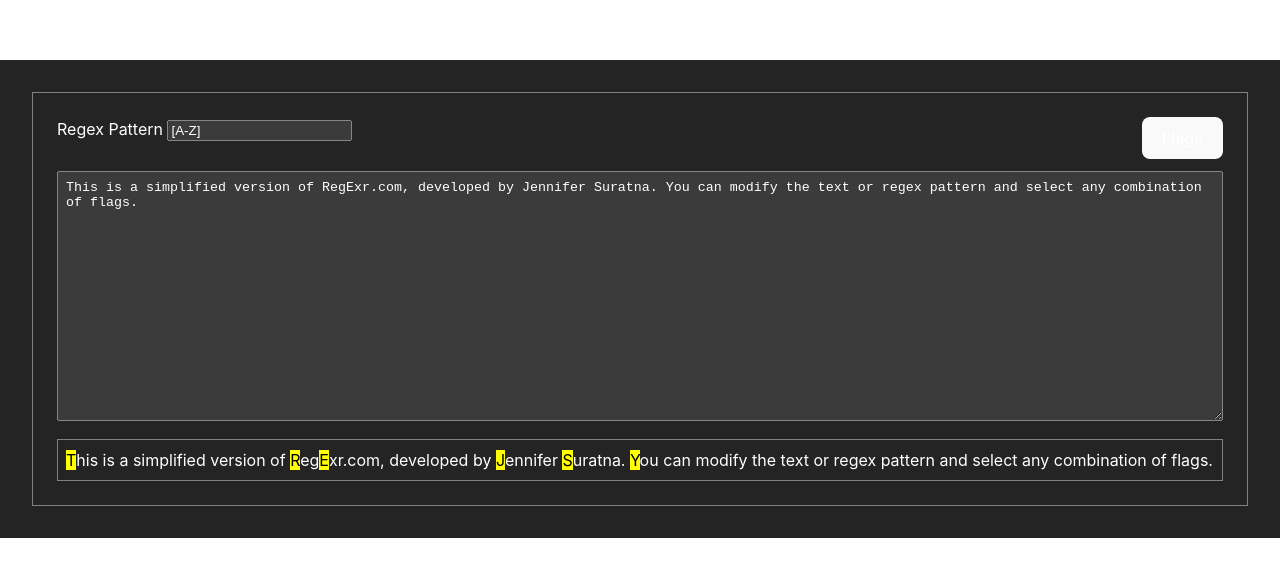
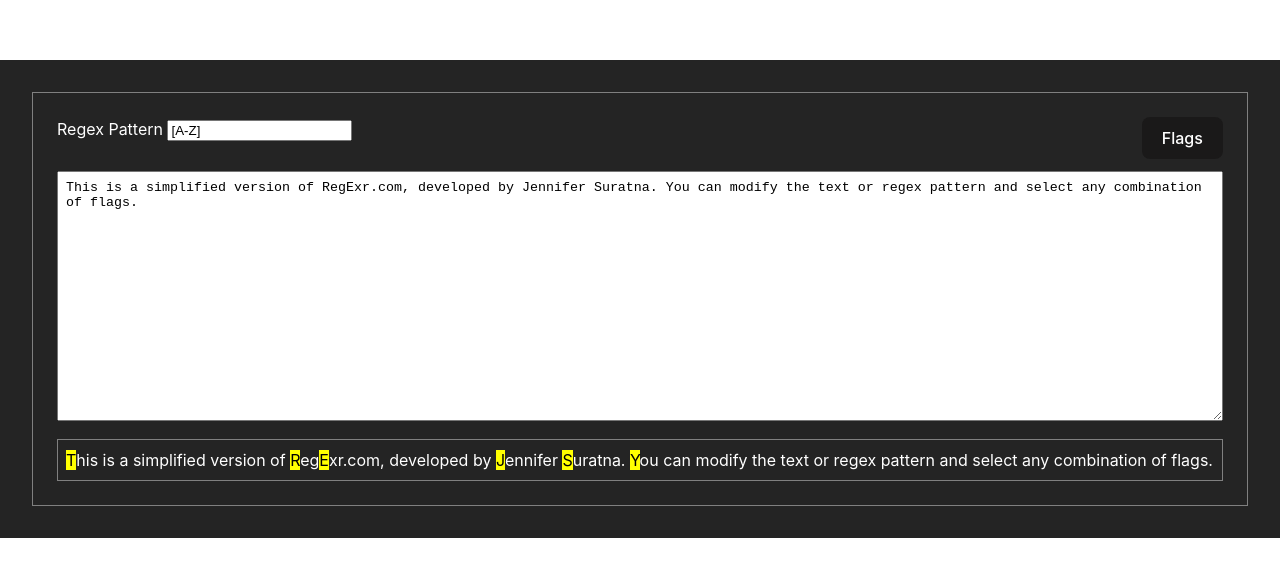
Before and after one commit to jenyeji/regex, a React (Vite) app: page / in a window 1280 px wide. Shown: the part 101-678 px from the top of the page. Built offline with nearby package versions, Linux system fonts and the light colour scheme.

Commit message:
update colors

```diff
--- a/src/App.css
+++ b/src/App.css
@@ -6,7 +6,11 @@
   width: 100%;
   background-color: #242424;
   color: white;
-  color-scheme: only dark;
+}
+
+button {
+  background-color: rgb(26, 25, 25);
+  color: white;
 }
 
 textarea {
```
